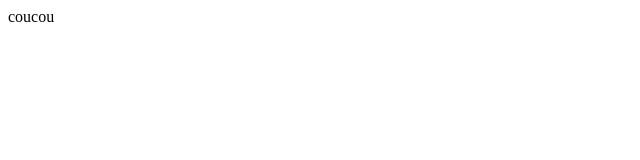
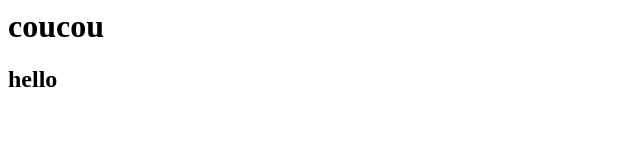
Before and after one commit to adnzty/tyson, a plain HTML site: page index.html in a window 1280 px wide. Shown: the whole page, without its empty margins (0-640 px from the left). Drawn offline with Linux system fonts and the light colour scheme.

Commit message:
miseenforme
Mise en forme et ajout hello

```diff
--- a/index.html
+++ b/index.html
@@ -1 +1,2 @@
-coucou
+<h1>coucou</h1>
+<h2>hello</h2>
```
